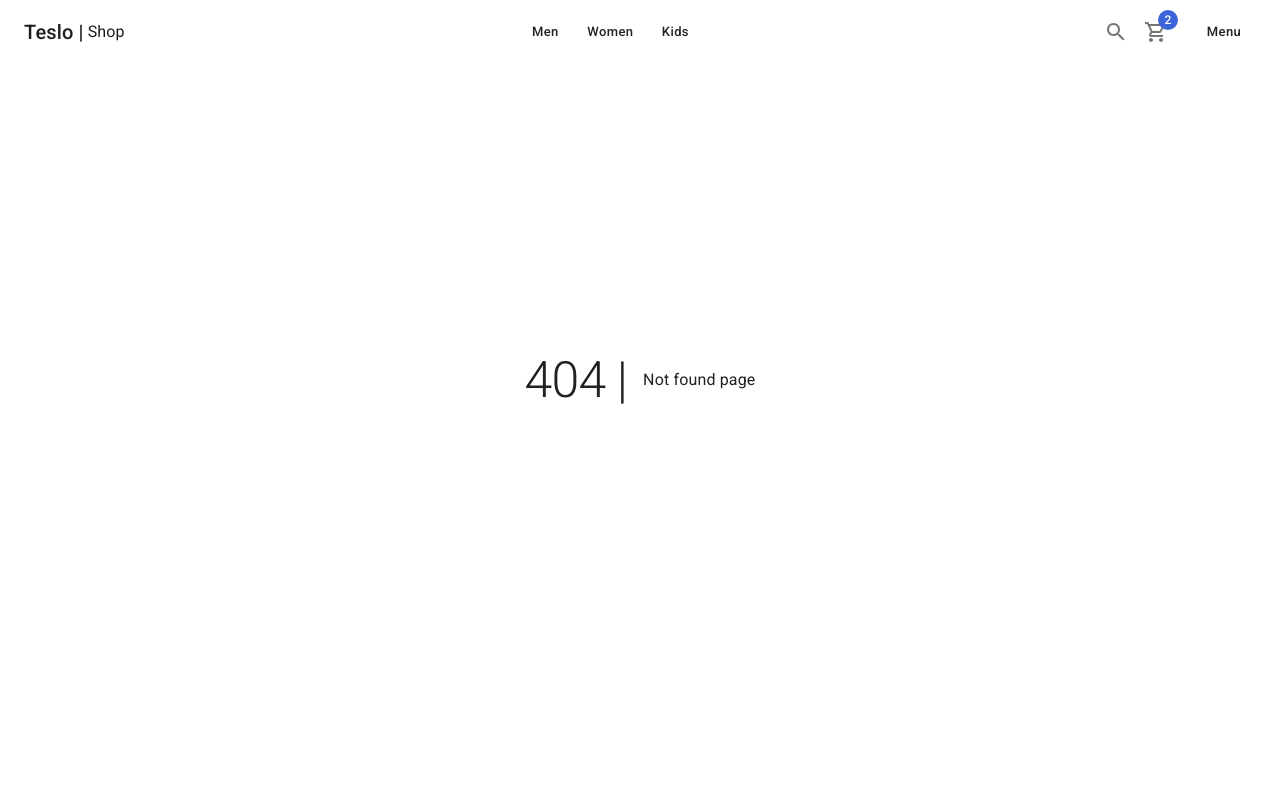
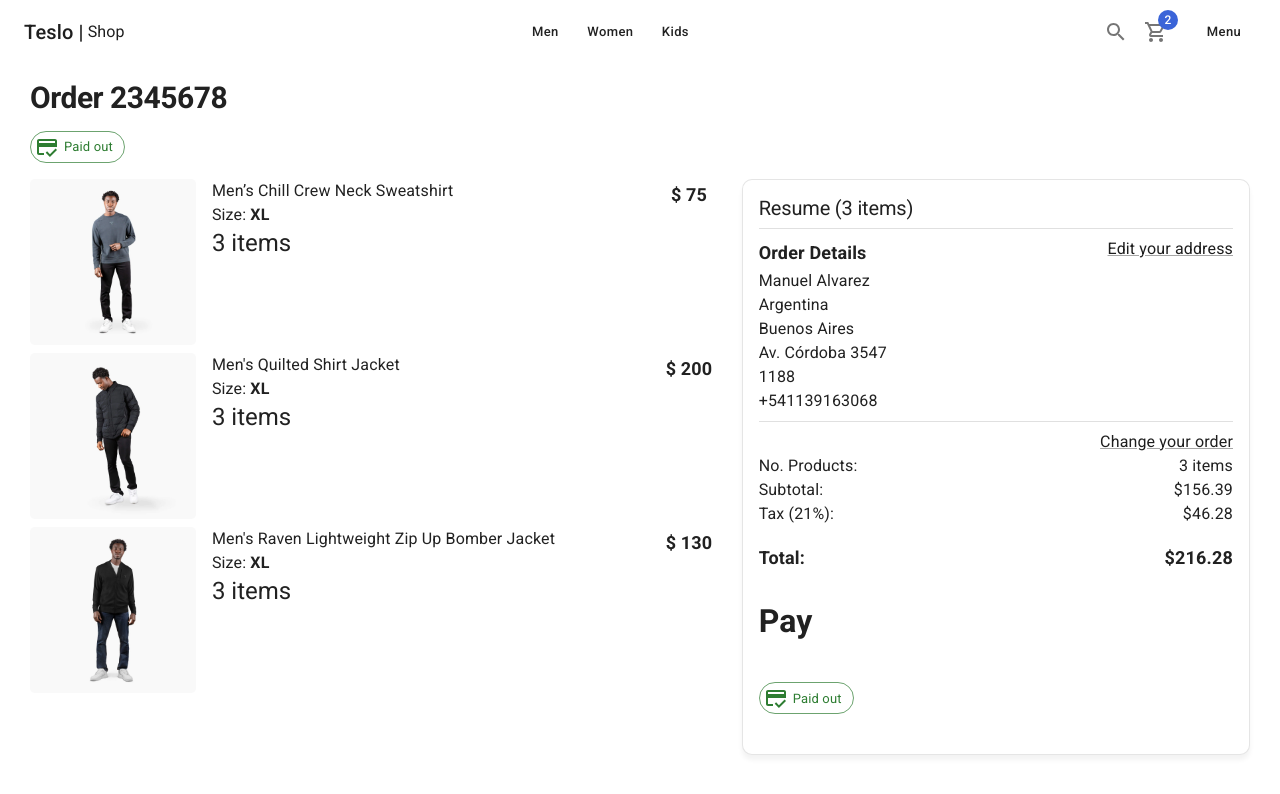
Before and after one commit to manuuualvarez/teslo-shop, a Next.js app: page /orders/1 in a window 1280 px wide. Before the commit this address had no page. Shown: the top 794 px of the page. Built offline with nearby package versions, Linux system fonts and the light colour scheme.

Commit message:
add auth pages

```diff
--- /dev/null
+++ b/components/layouts/AuthLayout.tsx
@@ -0,0 +1,26 @@
+import { Box } from "@mui/material";
+import  Head  from "next/head"
+import React, { FC } from "react";
+
+
+interface Props {
+    title: string;
+    pageDescription: string;
+    children?: React.ReactNode | undefined
+}
+
+export const AuthLayout: FC<Props> = ({ title, children }) => {
+  return (
+    <>
+        <Head>
+            <title>{ title }</title>
+        </Head>
+
+        <main>
+            <Box display='flex' justifyContent='center' alignItems='center' height="calc(100vh - 200px)">
+                { children }
+            </Box>
+        </main>
+    </>
+  )
+}
--- a/components/layouts/index.ts
+++ b/components/layouts/index.ts
@@ -1 +1,2 @@
 export * from './ShopLayout';
+export * from './AuthLayout';
--- a/package.json
+++ b/package.json
@@ -13,6 +13,7 @@
     "@emotion/styled": "^11.10.4",
     "@mui/icons-material": "^5.10.3",
     "@mui/material": "^5.10.4",
+    "@mui/x-data-grid": "^5.17.2",
     "next": "12.2.5",
     "react": "18.2.0",
     "react-dom": "18.2.0",
--- /dev/null
+++ b/pages/orders/[id].tsx
@@ -0,0 +1,91 @@
+import { Typography, Grid, Card, CardContent, Divider, Box, Button, Link, Chip } from "@mui/material"
+import { CartList, OrderSummary } from "../../components/cart"
+import { ShopLayout } from "../../components/layouts"
+import NextLink from 'next/link';
+import { CreditCardOffOutlined, CreditScoreOutlined } from "@mui/icons-material";
+
+const OrderPage = () => {
+    return (
+        <ShopLayout title='Order no.: 2345678' pageDescription='Order Resume'>
+            <Typography variant='h1' component={'h1'}>Order 2345678</Typography>
+
+            {/* <Chip
+                sx={{my: 2}}
+                label="Payment pending"
+                variant="outlined"
+                color="error"
+                icon={ <CreditCardOffOutlined/>}
+            /> */}
+            <Chip
+                sx={{my: 2}}
+                label="Paid out"
+                variant="outlined"
+                color="success"
+                icon={ <CreditScoreOutlined/>}
+            />
+
+            <Grid container>
+                <Grid item xs={12} sm={7}>
+                    <CartList/>
+                </Grid>
+
+                <Grid item xs={12} sm={5}>
+                    <Card className='summary-card'>
+                        <CardContent>
+                            <Typography variant='h2'>Resume (3 items)</Typography>
+                            <Divider sx={{my: 1}}/>
+
+                            <Box display={'flex'} justifyContent="space-between">
+                                <Typography variant="subtitle1">Order Details</Typography>
+                                <NextLink href={'/checkout/address'} passHref>
+                                    <Link underline="always">
+                                        Edit your address
+                                    </Link>
+                                </NextLink>
+                            </Box>
+
+
+                            <Typography>Manuel Alvarez</Typography>
+                            <Typography>Argentina</Typography>
+                            <Typography>Buenos Aires</Typography>
+                            <Typography>Av. Córdoba 3547</Typography>
+                            <Typography>1188</Typography>
+                            <Typography>+541139163068</Typography>
+
+                            <Divider sx={{my: 1}}/>
+
+                            <Box display={'flex'} justifyContent="end">
+                                <NextLink href={'/cart'} passHref>
+                                    <Link underline="always">
+                                        Change your order
+                                    </Link>
+                                </NextLink>
+                            </Box>
+
+                            <OrderSummary/>
+
+                            {/* Checkout */}
+                            <Box sx={{mt: 3}}>
+                                {/* TODO Pay */}
+                                <h1>Pay</h1>
+
+                                <Chip
+                                    sx={{my: 2}}
+                                    label="Paid out"
+                                    variant="outlined"
+                                    color="success"
+                                    icon={ <CreditScoreOutlined/>}
+                                />
+                            </Box>
+                        </CardContent>
+
+                    </Card>
+                </Grid>
+
+            </Grid>
+
+        </ShopLayout>
+      )
+}
+
+export default OrderPage
```
Also changed, not shown: pages/auth/login.tsx (added, +47 -0 lines), pages/auth/register.tsx (added, +55 -0 lines), pages/orders/history.tsx (added, +73 -0 lines), 1 other file (tests, documents, lock files or other folders).
